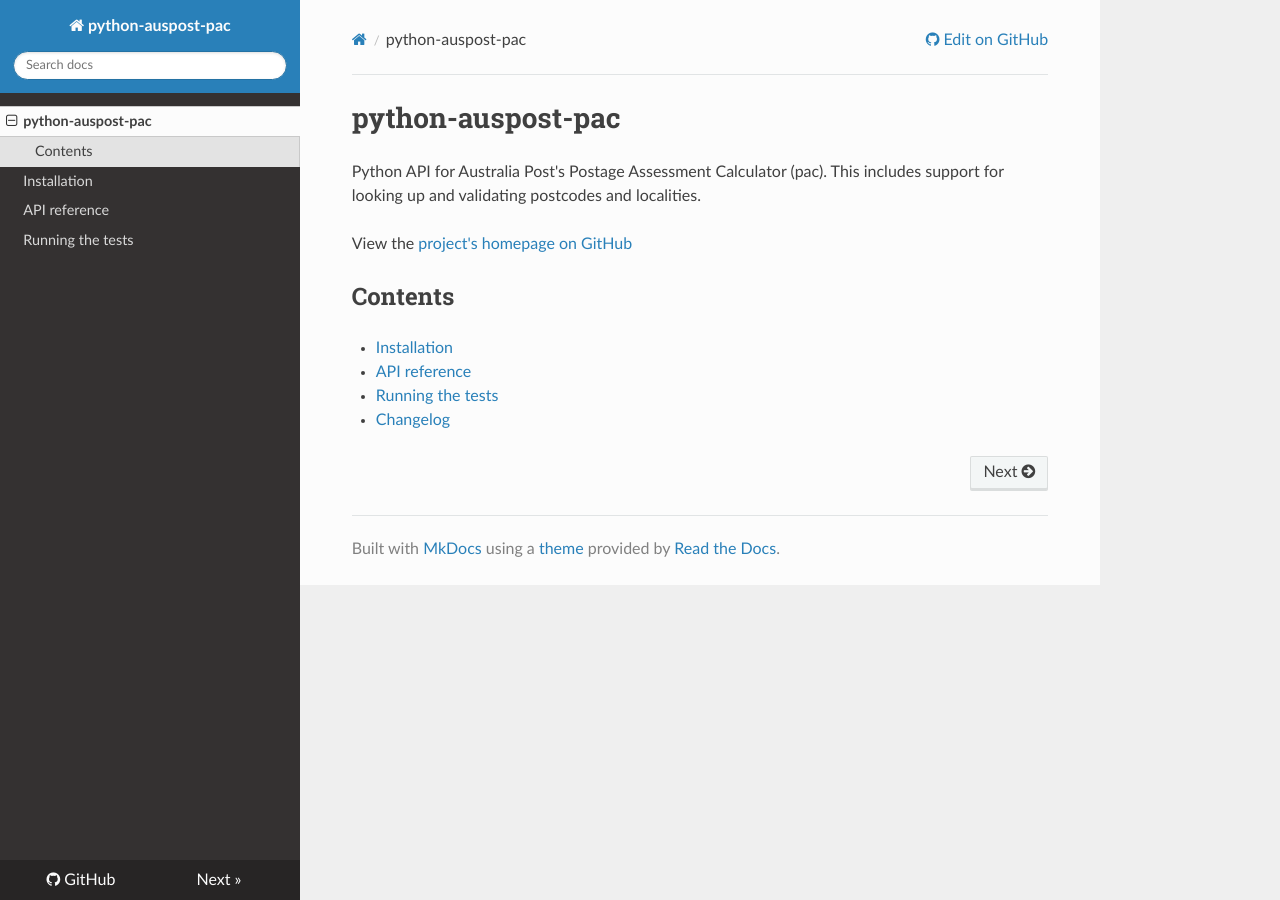
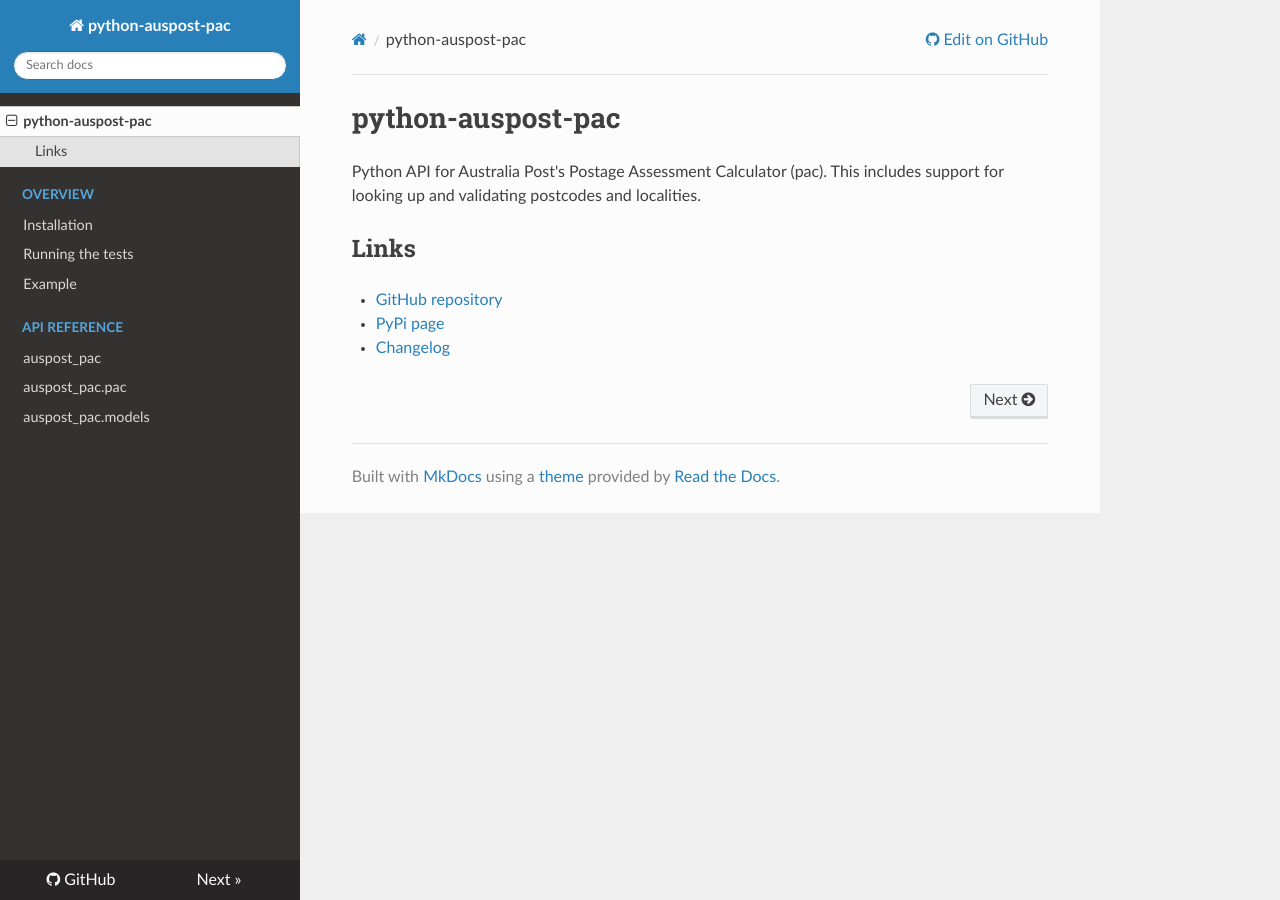
Before and after one commit to sjkingo/python-auspost-pac, an MkDocs documentation site: the page built from docs/index.md, in a window 1280 px wide. Built offline with MkDocs 1.6.1, drawn with Linux system fonts in a browser that asks for light colours; nearby versions of some CDN libraries; old or Windows-style settings are respelled for this version of MkDocs.

```diff
--- a/docs/index.md
+++ b/docs/index.md
@@ -3,11 +3,8 @@
 Python API for Australia Post's Postage Assessment Calculator (pac). This
 includes support for looking up and validating postcodes and localities.
 
-View the [project's homepage on GitHub](https://github.com/sjkingo/python-auspost-pac/)
+## Links
 
-## Contents
-
-* [Installation](installation.md)
-* [API reference](api.md)
-* [Running the tests](testing.md)
+* [GitHub repository](https://github.com/sjkingo/python-auspost-pac/)
+* [PyPi page](https://pypi.python.org/pypi/python-auspost-pac/)
 * [Changelog](https://github.com/sjkingo/python-auspost-pac/blob/master/CHANGELOG.md)
--- a/mkdocs.yml
+++ b/mkdocs.yml
@@ -1,8 +1,12 @@
 site_name: python-auspost-pac
+site_author: Sam Kingston <sam@sjkwi.com.au>
 theme: readthedocs
-repo_url: https://github.com/sjkingo/python-auspost-pac
+repo_url: https://github.com/sjkingo/python-auspost-pac/
 pages:
     - ['index.md', 'python-auspost-pac']
-    - ['installation.md', 'Installation']
-    - ['api.md', 'API reference']
-    - ['testing.md', 'Running the tests']
+    - ['installation.md', 'Overview', 'Installation']
+    - ['testing.md', 'Overview', 'Running the tests']
+    - ['example.md', 'Overview', 'Example']
+    - ['api/index.md', 'API reference', 'auspost_pac']
+    - ['api/pac.md', 'API reference', 'auspost_pac.pac']
+    - ['api/models.md', 'API reference', 'auspost_pac.models']
```
Also changed, not shown: docs/api/index.md (added, +4 -0 lines), docs/api/models.md (added, +42 -0 lines), docs/api/pac.md (added, +25 -0 lines), docs/example.md (added, +22 -0 lines), docs/api.md (deleted).
